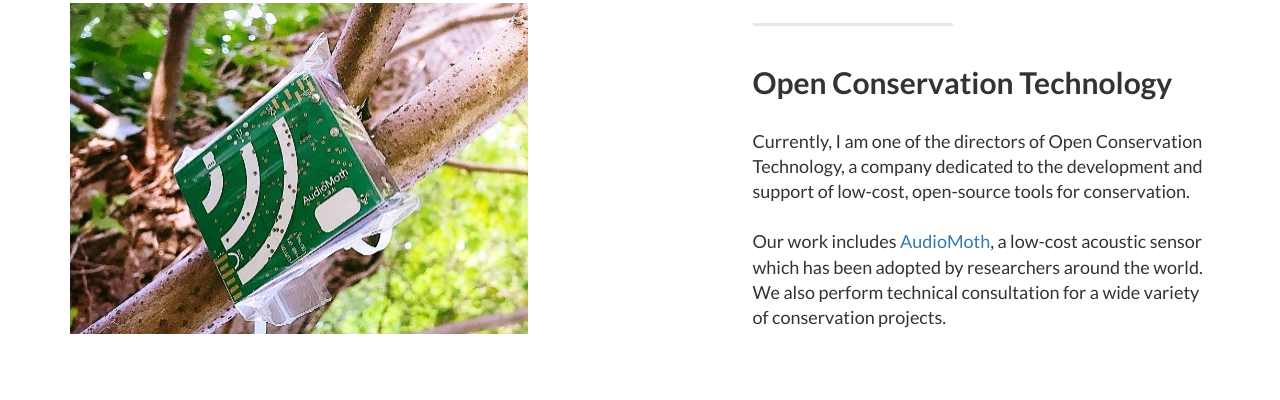
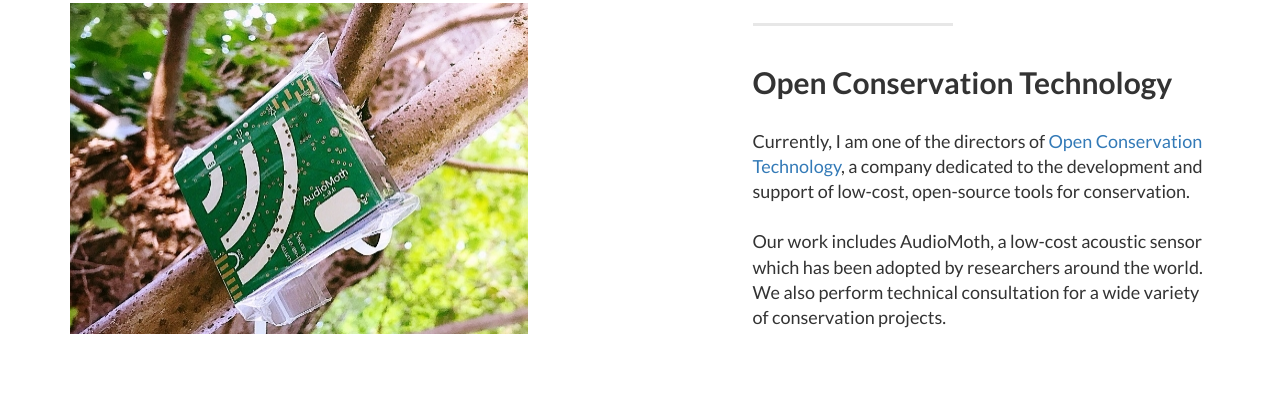
Before and after one commit to pcprince/pcprince.github.io, a plain HTML site: page index.html in a window 1280 px wide. Shown: the part 1252-1652 px from the top of the page. Drawn offline with Linux system fonts and the light colour scheme.

Commit message:
Move link

```diff
--- a/index.html
+++ b/index.html
@@ -129,8 +129,8 @@
                     <hr class="section-heading-spacer">
                     <div class="clearfix"></div>
                     <h2 class="section-heading">Open Conservation Technology</h2>
-                    <p class="lead">Currently, I am one of the directors of Open Conservation Technology, a company dedicated to the development and support of low-cost, open-source tools for conservation.</br></br>
-		    Our work includes <a target="_blank" href="http://www.openacousticdevices.info/">AudioMoth</a>, a low-cost acoustic sensor which has been adopted by researchers around the world. We also perform technical consultation for a wide variety of conservation projects.</br>
+                    <p class="lead">Currently, I am one of the directors of <a target="_blank" href="http://www.openacousticdevices.info/">Open Conservation Technology</a>, a company dedicated to the development and support of low-cost, open-source tools for conservation.</br></br>
+		    Our work includes AudioMoth, a low-cost acoustic sensor which has been adopted by researchers around the world. We also perform technical consultation for a wide variety of conservation projects.</br>
                 </div>
                 <div class="col-lg-5 col-sm-pull-6  col-sm-6">
                     <img class="img-responsive" src="img/deployed.jpg" alt="">
```
